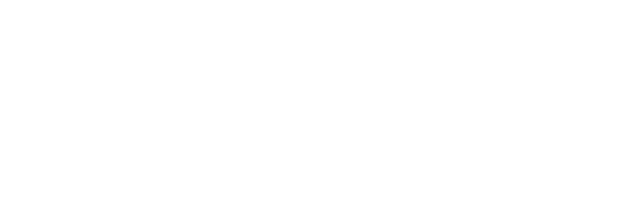
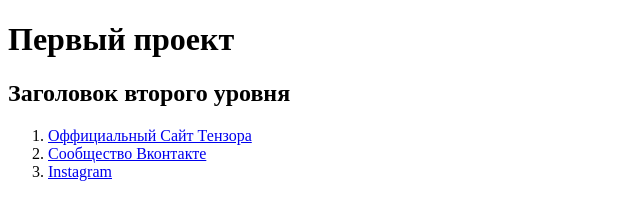
Before and after one commit to Anastasiya1223/task-html, a website: page src/index.html in a window 1280 px wide. Shown: the whole page, without its empty margins (0-640 px from the left). Drawn offline with Linux system fonts and the light colour scheme.

Commit message:
Задание по HTML

```diff
--- a/src/index.html
+++ b/src/index.html
@@ -3,5 +3,21 @@
     <head>
         <title>HTML</title>
     </head>
-    <body></body>
+    <body>
+        <h1>Первый проект</h1>
+        <h2>Заголовок второго уровня</h2>
+        <ol>
+            <li><a href="https://tensor.ru">Оффициальный Сайт Тензора</a></li>
+            <li>
+                <a href="https://vk.com/tensor_company">
+                    Сообщество Вконтакте</a
+                >
+            </li>
+            <li>
+                <a href="https://www.instagram.com/tensor_company/">
+                    Instagram</a
+                >
+            </li>
+        </ol>
+    </body>
 </html>
```
Also changed, not shown: 1 other file.
